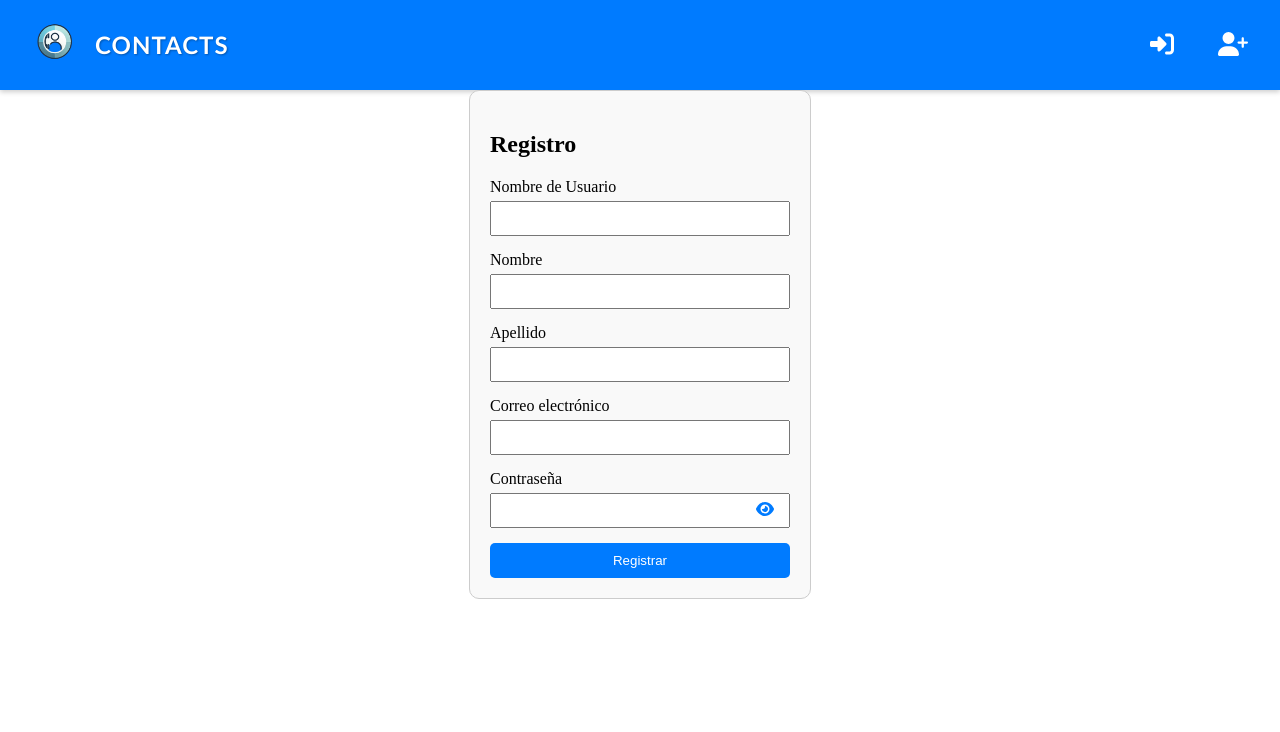
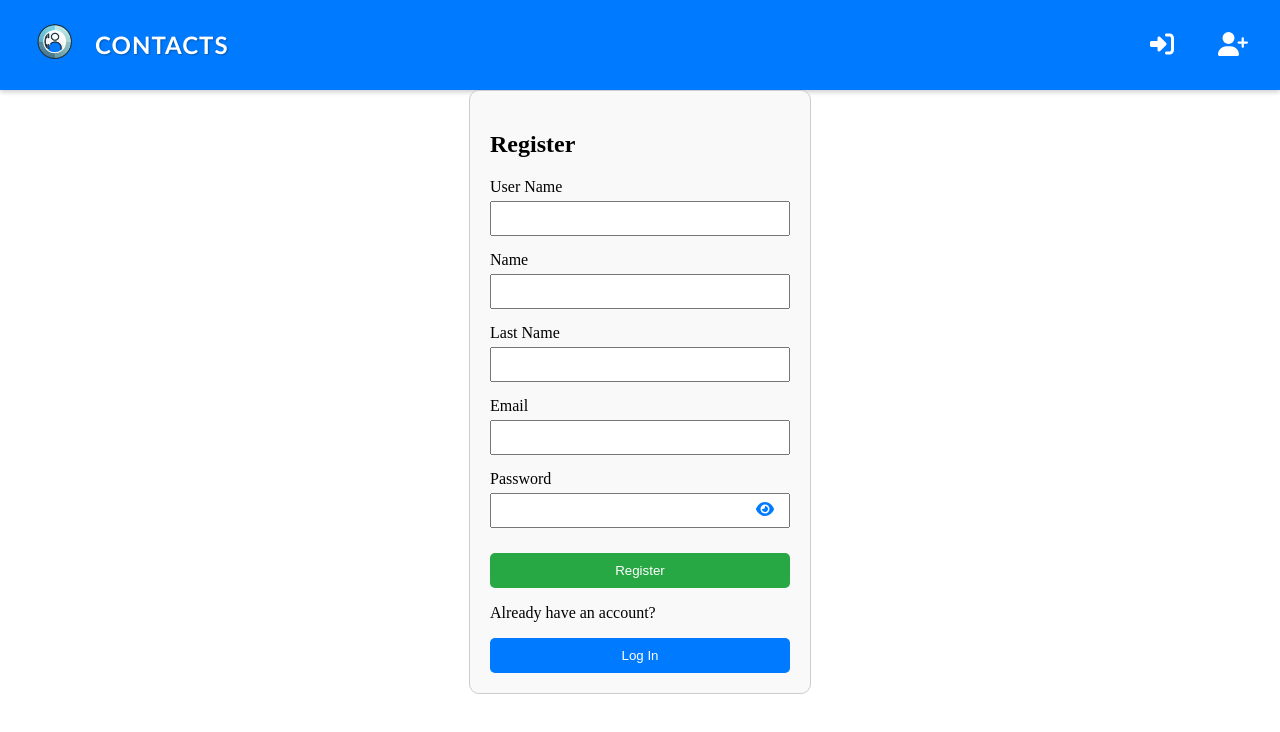
Before and after one commit to AdonaiMariani/FE-Contacts, an Angular app: page /register in a window 1280 px wide. Shown: the top 732 px of the page. Built offline with nearby package versions, Linux system fonts and the light colour scheme.

Commit message:
Botones de Cancelar. Ir a Log In desde Register. Textos en inglés

```diff
--- a/src/app/public/pages/login/login.component.html
+++ b/src/app/public/pages/login/login.component.html
@@ -1,20 +1,20 @@
 <div class="form-container">
-  <h2>Iniciar Sesión</h2>
+  <h2>Log In</h2>
   <form [formGroup]="loginForm" (ngSubmit)="login()">
     <div class="form-group"
          [ngClass]="{ 'has-error': loginForm.get('email')?.invalid && (loginForm.get('email')?.touched || loginForm.get('email')?.dirty) }">
-      <label for="email">Correo electrónico</label>
+      <label for="email">Email</label>
       <input type="email" id="email" formControlName="email" required />
       <div class="error-message"
            *ngIf="loginForm.get('email')?.invalid && (loginForm.get('email')?.touched || loginForm.get('email')?.dirty)">
-        <small *ngIf="loginForm.get('email')?.errors?.['required']">El correo electrónico es obligatorio.</small>
-        <small *ngIf="loginForm.get('email')?.errors?.['email']">Por favor, ingresa un correo electrónico válido.</small>
+        <small *ngIf="loginForm.get('email')?.errors?.['required']">Email is required.</small>
+        <small *ngIf="loginForm.get('email')?.errors?.['email']">Please enter a valid email address.</small>
       </div>
     </div>
 
     <div class="form-group"
          [ngClass]="{ 'has-error': loginForm.get('password')?.invalid && (loginForm.get('password')?.touched || loginForm.get('password')?.dirty) }">
-      <label for="password">Contraseña</label>
+      <label for="password">Password</label>
       <div class="password-container">
         <input
           id="password"
@@ -28,21 +28,21 @@
       </div>
       <div class="error-message"
            *ngIf="loginForm.get('password')?.invalid && (loginForm.get('password')?.touched || loginForm.get('password')?.dirty)">
-        <small *ngIf="loginForm.get('password')?.errors?.['required']">La contraseña es obligatoria.</small>
-        <small *ngIf="loginForm.get('password')?.errors?.['minlength']">La contraseña debe tener al menos 8 caracteres.</small>
+        <small *ngIf="loginForm.get('password')?.errors?.['required']">Password is required.</small>
+        <small *ngIf="loginForm.get('password')?.errors?.['minlength']">Password must be at least 8 characters long.</small>
       </div>
     </div>
 
     <div *ngIf="loginForm.hasError('loginFailed')" class="form-error-message">
-      Credenciales inválidas. Por favor, inténtalo de nuevo.
+      Invalid credentials. Please try again.
     </div>
 
-    <button type="submit" [disabled]="loginForm.invalid">Iniciar Sesión</button>
+    <button type="submit" [disabled]="loginForm.invalid">Log In</button>
   </form>
 
   <div class="register-link">
-    <p>¿No tienes cuenta?</p>
-    <button class="register-button" routerLink="/register">Registrarse</button>
+    <p>Don't have an account?</p>
+    <button class="register-button" routerLink="/register">Register</button>
   </div>
 </div>
 
--- a/src/app/public/pages/profile/profile.component.html
+++ b/src/app/public/pages/profile/profile.component.html
@@ -11,7 +11,7 @@
         <label for="userName">User Name</label>
         <input type="text" id="userName" formControlName="userName" required />
         <div class="error-message" *ngIf="profileForm.get('userName')?.invalid && (profileForm.get('userName')?.touched || profileForm.get('userName')?.dirty)">
-          <small>El nombre de usuario es obligatorio.</small>
+          <small>User Name is required.</small>
         </div>
       </div>
 
@@ -22,7 +22,7 @@
         <label for="name">Name</label>
         <input type="text" id="name" formControlName="name" required />
         <div class="error-message" *ngIf="profileForm.get('name')?.invalid && (profileForm.get('name')?.touched || profileForm.get('name')?.dirty)">
-          <small>El nombre es obligatorio.</small>
+          <small>Name is required.</small>
         </div>
       </div>
 
@@ -33,7 +33,7 @@
         <label for="lastName">Last Name</label>
         <input type="text" id="lastName" formControlName="lastName" required />
         <div class="error-message" *ngIf="profileForm.get('lastName')?.invalid && (profileForm.get('lastName')?.touched || profileForm.get('lastName')?.dirty)">
-          <small>El apellido es obligatorio.</small>
+          <small>Last Name is required.</small>
         </div>
       </div>
 
@@ -44,8 +44,8 @@
         <label for="email">Email</label>
         <input type="email" id="email" formControlName="email" required />
         <div class="error-message" *ngIf="profileForm.get('email')?.invalid && (profileForm.get('email')?.touched || profileForm.get('email')?.dirty)">
-          <small *ngIf="profileForm.get('email')?.errors?.['required']">El correo electrónico es obligatorio.</small>
-          <small *ngIf="profileForm.get('email')?.errors?.['email']">Por favor, ingresa un correo electrónico válido.</small>
+          <small *ngIf="profileForm.get('email')?.errors?.['required']">Email is required.</small>
+          <small *ngIf="profileForm.get('email')?.errors?.['email']">Please enter a valid email address.</small>
         </div>
       </div>
 
@@ -68,7 +68,7 @@
           </button>
         </div>
         <div class="error-message" *ngIf="profileForm.get('currentPassword')?.invalid && (profileForm.get('currentPassword')?.touched || profileForm.get('currentPassword')?.dirty)">
-          <small>La contraseña actual es obligatoria para actualizarla.</small>
+          <small>Current password is required to update it.</small>
         </div>
       </div>
 
@@ -88,11 +88,13 @@
           </button>
         </div>
         <div class="error-message" *ngIf="profileForm.get('newPassword')?.invalid && (profileForm.get('newPassword')?.touched || profileForm.get('newPassword')?.dirty)">
-          <small *ngIf="profileForm.get('newPassword')?.errors?.['minlength']">La nueva contraseña debe tener al menos 8 caracteres.</small>
+          <small *ngIf="profileForm.get('newPassword')?.errors?.['minlength']">New password must be at least 8 characters long.</small>
         </div>
       </div>
-
-      <button type="submit" [disabled]="profileForm.invalid" class="btn btn-primary">Save Changes</button>
+      <div class="button-container">
+        <button type="submit" [disabled]="profileForm.invalid" class="btn btn-primary">Save Changes</button>
+        <button type="button" class="btn btn-secondary cancel-button" (click)="goBack()">Cancel</button>
+        </div>
     </form>
   </div>
 
--- a/src/app/public/pages/register/register.component.html
+++ b/src/app/public/pages/register/register.component.html
@@ -1,37 +1,37 @@
 <div class="form-container">
-  <h2>Registro</h2>
+  <h2>Register</h2>
   <form [formGroup]="registerForm" (ngSubmit)="register()">
     <div class="form-group" [ngClass]="{ 'has-error': registerForm.get('userName')?.invalid && (registerForm.get('userName')?.touched || registerForm.get('userName')?.dirty) }">
-      <label for="userName">Nombre de Usuario</label>
+      <label for="userName">User Name</label>
       <input type="text" id="userName" formControlName="userName" required />
       <div class="error-message" *ngIf="registerForm.get('userName')?.invalid && (registerForm.get('userName')?.touched || registerForm.get('userName')?.dirty)">
-        <small>El nombre de usuario es obligatorio.</small>
+        <small>User Name is required.</small>
       </div>
     </div>
     <div class="form-group" [ngClass]="{ 'has-error': registerForm.get('name')?.invalid && (registerForm.get('name')?.touched || registerForm.get('name')?.dirty) }">
-      <label for="name">Nombre</label>
+      <label for="name">Name</label>
       <input type="text" id="name" formControlName="name" required />
       <div class="error-message" *ngIf="registerForm.get('name')?.invalid && (registerForm.get('name')?.touched || registerForm.get('name')?.dirty)">
-        <small>El nombre es obligatorio.</small>
+        <small>Name is required.</small>
       </div>
     </div>
     <div class="form-group" [ngClass]="{ 'has-error': registerForm.get('lastName')?.invalid && (registerForm.get('lastName')?.touched || registerForm.get('lastName')?.dirty) }">
-      <label for="lastName">Apellido</label>
+      <label for="lastName">Last Name</label>
       <input type="text" id="lastName" formControlName="lastName" required />
       <div class="error-message" *ngIf="registerForm.get('lastName')?.invalid && (registerForm.get('lastName')?.touched || registerForm.get('lastName')?.dirty)">
-        <small>El apellido es obligatorio.</small>
+        <small>Last Name is required.</small>
       </div>
     </div>
     <div class="form-group" [ngClass]="{ 'has-error': registerForm.get('email')?.invalid && (registerForm.get('email')?.touched || registerForm.get('email')?.dirty) }">
-      <label for="email">Correo electrónico</label>
+      <label for="email">Email</label>
       <input type="email" id="email" formControlName="email" required />
       <div class="error-message" *ngIf="registerForm.get('email')?.invalid && (registerForm.get('email')?.touched || registerForm.get('email')?.dirty)">
-        <small *ngIf="registerForm.get('email')?.errors?.['required']">El correo electrónico es obligatorio.</small>
-        <small *ngIf="registerForm.get('email')?.errors?.['email']">Por favor, ingresa un correo electrónico válido.</small>
+        <small *ngIf="registerForm.get('email')?.errors?.['required']">Email is required.</small>
+        <small *ngIf="registerForm.get('email')?.errors?.['email']">Please enter a valid email address.</small>
       </div>
     </div>
     <div class="form-group" [ngClass]="{ 'has-error': registerForm.get('password')?.invalid && (registerForm.get('password')?.touched || registerForm.get('password')?.dirty) }">
-      <label for="password">Contraseña</label>
+      <label for="password">Password</label>
       <div class="password-container">
       <input type="password" id="password" formControlName="password" required />
       <button type="button" class="toggle-password" (click)="togglePasswordVisibility()">
@@ -39,15 +39,20 @@
       </button>
     </div>
       <div class="error-message" *ngIf="registerForm.get('password')?.invalid && (registerForm.get('password')?.touched || registerForm.get('password')?.dirty)">
-        <small *ngIf="registerForm.get('password')?.errors?.['required']">La contraseña es obligatoria.</small>
-        <small *ngIf="registerForm.get('password')?.errors?.['minlength']">La contraseña debe tener al menos 8 caracteres.</small>
+        <small *ngIf="registerForm.get('password')?.errors?.['required']">Password is required.</small>
+        <small *ngIf="registerForm.get('password')?.errors?.['minlength']">Password must be at least 8 characters long.</small>
       </div>
     </div>
     <div *ngIf="registerForm.hasError('registerFailed')" class="form-error-message">
-      Error al registrarse. Por favor, inténtalo de nuevo.
+      Registration failed. Please try again.
     </div>
-    <button type="submit" [disabled]="registerForm.invalid">Registrar</button>
+    <button type="submit" [disabled]="registerForm.invalid" class="register-button">Register</button>
   </form>
+
+  <div class="login-link">
+    <p>Already have an account?</p>
+    <button class="login-button" routerLink="/login">Log In</button>
+  </div>
 </div>
 
 
--- a/src/app/shared/styles/login-register-styles.css
+++ b/src/app/shared/styles/login-register-styles.css
@@ -119,3 +119,24 @@
     align-items: center;
     justify-content: center;
   }
+
+  .button-container {
+    display: flex;
+    justify-content: space-between; /* Asegura que los botones no estén pegados */
+    gap: 10px; /* Espaciado entre los botones */
+    margin-top: 15px; /* Espaciado superior para separar los botones del formulario */
+  }
+
+  .cancel-button {
+    background-color: #6c757d;
+    color: white;
+    padding: 10px;
+    border: none;
+    border-radius: 5px;
+    flex: 1; /* Los botones comparten el mismo espacio */
+    transition: background-color 0.3s;
+  }
+
+  .cancel-button:hover {
+    background-color: #5a6268;
+  }
```
Also changed, not shown: src/app/public/pages/add-edit-contact/add-edit-contact.component.html (+8 -3 lines), src/app/public/pages/add-edit-contact/add-edit-contact.component.ts (+8 -1 lines), src/app/public/pages/profile/profile.component.ts (+8 -1 lines).
